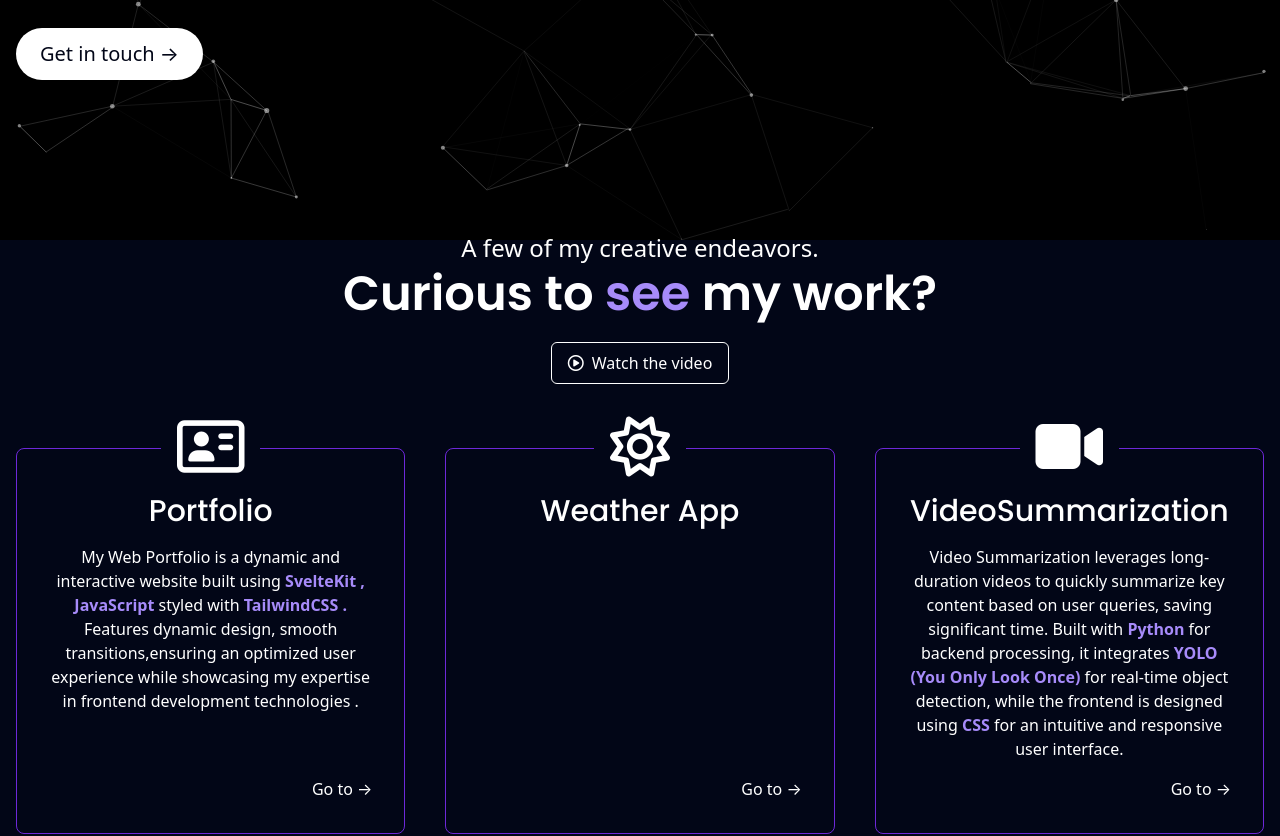
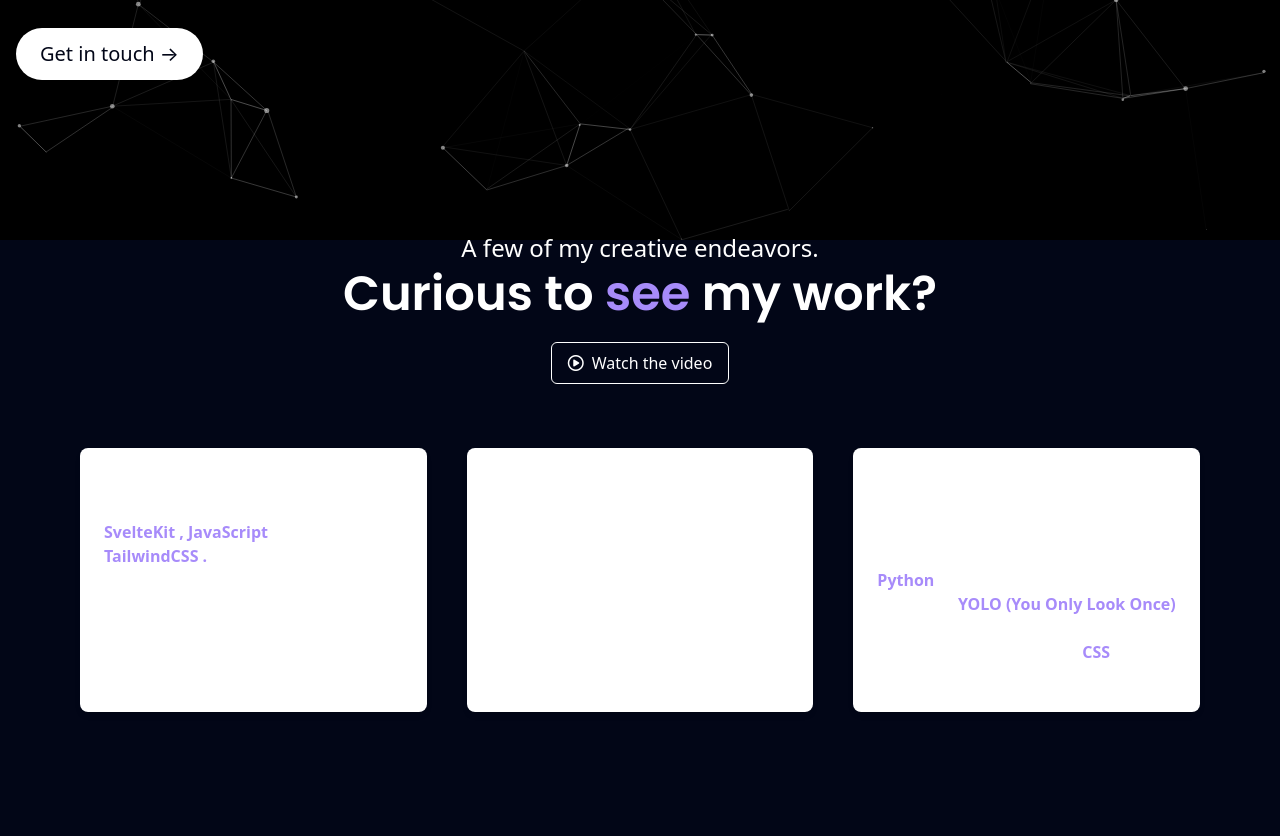
Before and after one commit to young-monk-samarth/PORTFOILIO, a SvelteKit app: page / in a window 1280 px wide. Shown: the part 560-1396 px from the top of the page. Built offline with nearby package versions, Linux system fonts and the light colour scheme.

Commit message:
Update Main.svelte

```diff
--- a/src/components/Main.svelte
+++ b/src/components/Main.svelte
@@ -133,7 +133,7 @@
     <!-- scroll info about creative -->
 
 
-    <section class="py-16 lg:py-24 flex flex-col gap-16" id="projects">
+   <section class="py-16 lg:py-24 flex flex-col gap-16 px-4 md:px-8 lg:px-16" id="projects">
     <div class="flex flex-col gap-1.5 text-center">
         <h6 class="text-large sm:text-xl md:text-2xl">
             A few of my creative endeavors.
@@ -143,40 +143,37 @@
         </h3>
     </div>
 
-         <!-- buttn to direct video link -->
+    <!-- button to direct video link -->
     <a
         href="https://www.youtube.com/watch?v=dQw4w9WgXcQ"
         target="_blank"
         class="mx-auto px-4 py-2 rounded-md border border-solid border-white flex items-center gap-2 -mb-4 sm:-mb-0 -mt-10 hover:border-violet-700 duration-200"
     >
-            <i class="fa-regular fa-circle-play" />
+        <i class="fa-regular fa-circle-play"></i>
         <p>Watch the video</p>
     </a>
 
-       <!-- Listing  steps    -->
-
-        <div class="grid grid-cols-1 lg:grid-cols-3 gap-12 lg:gap-10 justify-centre">
-            <Step step={steps[0]}>
+    <!-- Listing steps -->
+    <div class="grid grid-cols-1 md:grid-cols-2 lg:grid-cols-3 gap-12 lg:gap-10 justify-center">
+        <div class="bg-white p-6 rounded-lg shadow-md">
             <p>
-                    My Web Portfolio is a dynamic and interactive website built using <strong
-                        class="text-violet-400">
+                My Web Portfolio is a dynamic and interactive website built using <strong class="text-violet-400">
                     SvelteKit , JavaScript </strong> styled with <strong
-                        class="text-violet-400">   TailwindCSS .</strong
-                    >  Features dynamic design, smooth transitions,ensuring an optimized user experience while showcasing my expertise in frontend development technologies .
+                    class="text-violet-400">   TailwindCSS .</strong>
+                Features dynamic design, smooth transitions, ensuring an optimized user experience while showcasing my expertise in frontend development technologies.
             </p>
-            </Step>
-            <Step step={steps[1]}>
-
-                <!-- weatehr desc  -->
-            </Step>
-            <Step step={steps[2]}>
+        </div>
+        <div class="bg-white p-6 rounded-lg shadow-md">
+            <!-- Weather description placeholder -->
+        </div>
+        <div class="bg-white p-6 rounded-lg shadow-md">
             <p>
                 Video Summarization leverages long-duration videos to quickly summarize key content based on user queries, saving significant time. Built with <strong class="text-violet-400">Python</strong> for backend processing, it integrates <strong class="text-violet-400">YOLO (You Only Look Once)</strong> for real-time object detection, while the frontend is designed using <strong class="text-violet-400">CSS</strong> for an intuitive and responsive user interface.
             </p>
-
-            </Step>
+        </div>
     </div>
 </section>
+
 
 
 
```
Lines whose indentation alone changed are shown as unchanged.
